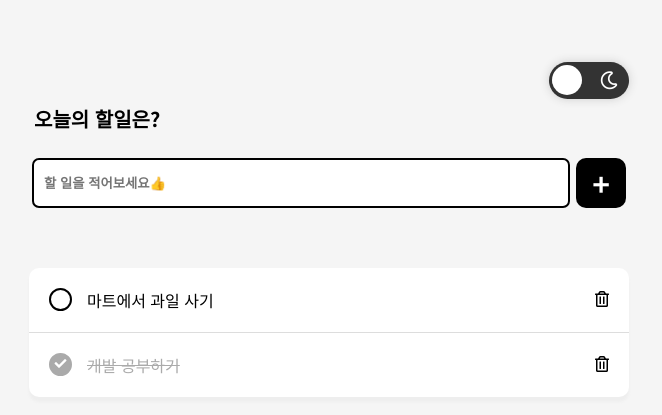
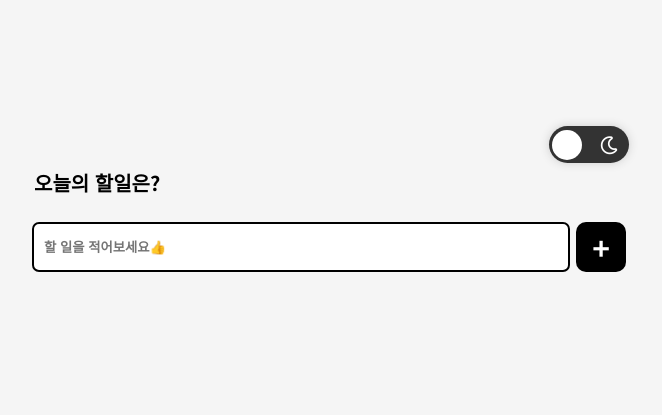
Before and after one commit to yodiodine/Todo, a plain HTML site: page index.html in a window 1280 px wide. Shown: the part 171-586 px from the top of the page, without its empty margins (311-973 px from the left). Drawn offline with Linux system fonts and the light colour scheme.

Commit message:
update html
기존 list의 li 주석처리

```diff
--- a/index.html
+++ b/index.html
@@ -25,8 +25,8 @@
             <button> + </button>
         </div>
         <ul class="lists">
-            <li><span class="check"><i class="fas fa-check"></i></span>마트에서 과일 사기 <span class="delete"><i class="far fa-trash-alt"></i></span></li>
-            <li class="clear"><span class="check"><i class="fas fa-check"></i></span>개발 공부하기<span class="delete"><i class="far fa-trash-alt"></i></span></li>
+<!--             <li><span class="check"><i class="fas fa-check"></i></span>마트에서 과일 사기 <span class="delete"><i class="far fa-trash-alt"></i></span></li>
+            <li class="clear"><span class="check"><i class="fas fa-check"></i></span>개발 공부하기<span class="delete"><i class="far fa-trash-alt"></i></span></li> -->
         </ul>
     </div>
 </body>
```
